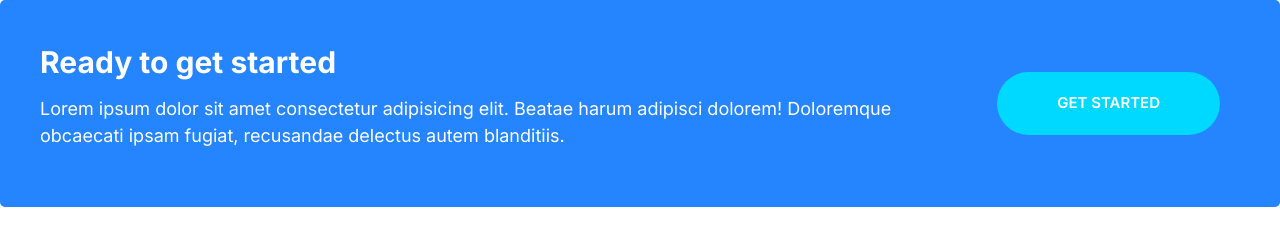
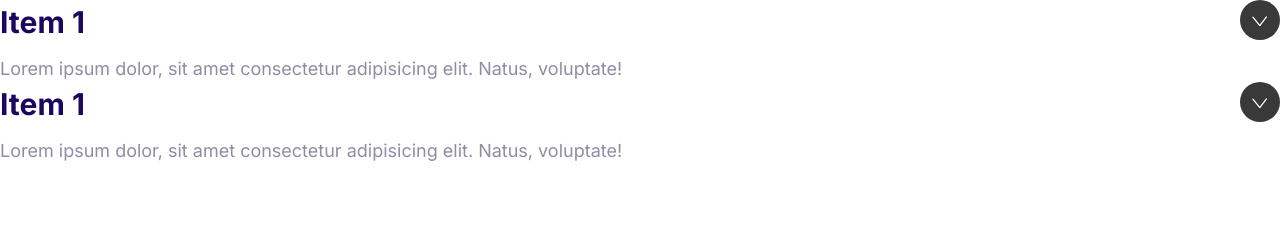
Before and after one commit to Naziasuleman/Moshify_CourseProject, a plain HTML site: page index.html in a window 1280 px wide. Drawn offline with Linux system fonts and the light colour scheme.

Commit message:
Defining the footer objects (collapsibles)

```diff
--- a/css/styles.css
+++ b/css/styles.css
@@ -526,3 +526,35 @@ a {
     margin: 0 2rem;
   }
 }
+
+/* Collapsibles */
+.collapsible__header{
+  display: flex;
+  justify-content: space-between;
+}
+
+.collapsible__heading{
+  margin-top: 0;
+  font-size: 3rem;
+
+}
+
+.collapsible__chevron{
+  transform: rotate(-90deg);
+  transition: transform 0.3s;
+}
+
+.collapsible__content{
+  max-height: 0;
+  overflow: hidden;
+  opacity: 0;
+  transition: all 0.3s;
+}
+
+.collapsible--expanded .collapsible__chevron{
+  transform: rotate(0);
+}
+.collapsible--expanded .collapsible__content{
+  max-height: 100vh;
+  opacity: 1;
+}
--- a/index.html
+++ b/index.html
@@ -15,18 +15,32 @@
     <link rel="stylesheet" href="css/styles.css" />
   </head>
   <body>
-    <div class="callout callout--primary">
-      <div class="grid grid--1x2">
-        <div class="callout__content">
-          <h2 class="callout__heading">Ready to get started</h2>
-          <p>
-            Lorem ipsum dolor sit amet consectetur adipisicing elit. Beatae
-            harum adipisci dolorem! Doloremque obcaecati ipsam fugiat,
-            recusandae delectus autem blanditiis.
-          </p>
-        </div>
-        <a href="#" class="btn btn--secondary btn--stretched">Get started</a>
+    <div class="collapsible collapsible--expanded">
+      <header class="collapsible__header">
+        <h2 class="collapsible__heading">Item 1</h2>
+
+        <svg class="icon icon--white collapsible__chevron">
+          <use xlink:href="images/sprite.svg#chevron"></use>
+        </svg>
+      </header>
+      <div class="collapsible__content">
+        Lorem ipsum dolor, sit amet consectetur adipisicing elit. Natus,
+        voluptate!
       </div>
     </div>
+    <div class="collapsible collapsible--expanded">
+      <header class="collapsible__header">
+        <h2 class="collapsible__heading">Item 1</h2>
+
+        <svg class="icon icon--white collapsible__chevron">
+          <use xlink:href="images/sprite.svg#chevron"></use>
+        </svg>
+      </header>
+      <div class="collapsible__content">
+        Lorem ipsum dolor, sit amet consectetur adipisicing elit. Natus,
+        voluptate!
+      </div>
+    </div>
+    <script src="js/main.js"></script>
   </body>
 </html>
--- /dev/null
+++ b/js/main.js
@@ -0,0 +1,6 @@
+const collapsibles = document.querySelectorAll(".collapsible");
+collapsibles.forEach((item) =>
+  item.addEventListener("click", function () {
+    this.classList.toggle("collapsible--expanded");
+  })
+);
```
Also changed, not shown: components/collapsibles.html (added, +24 -0 lines).
